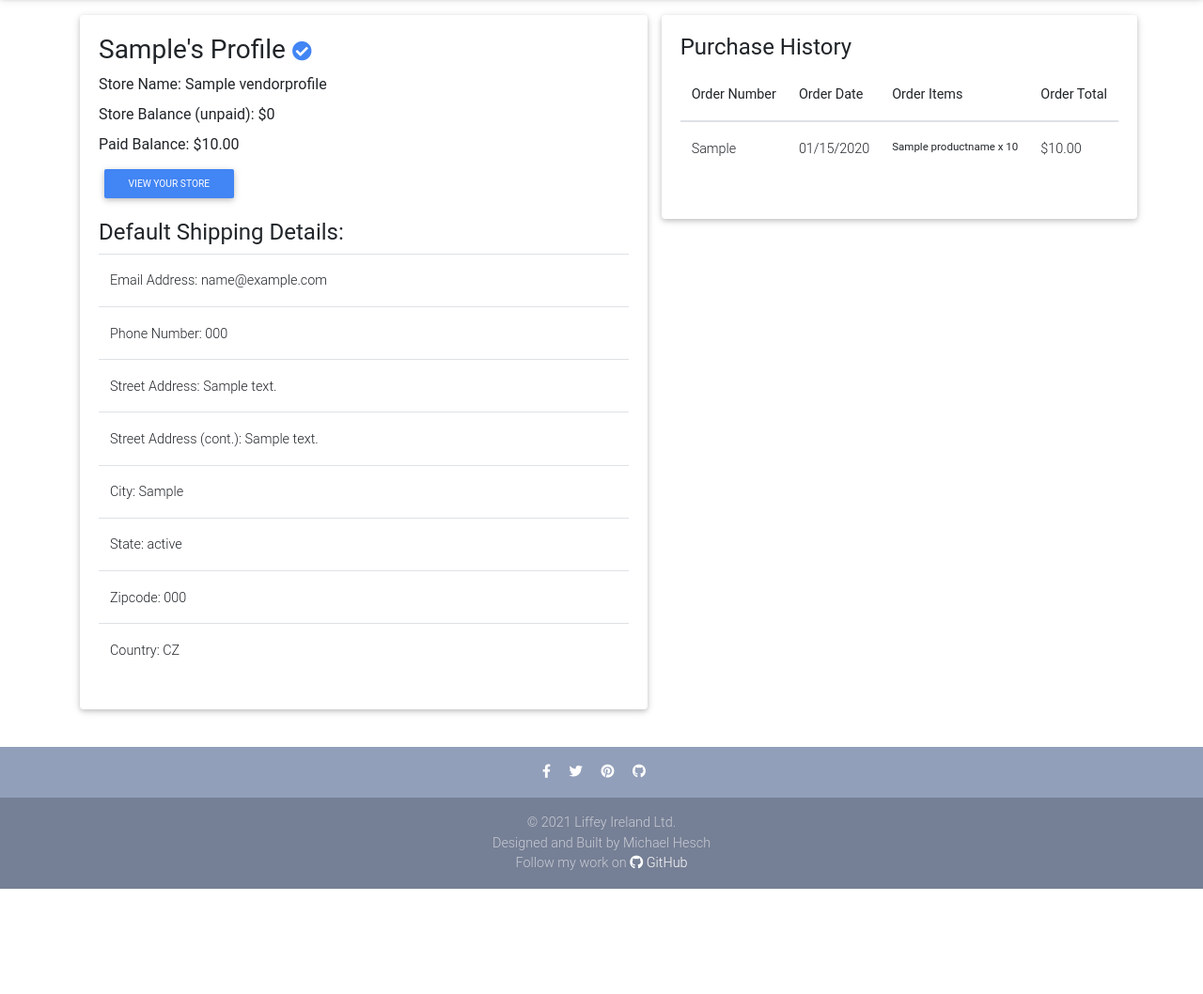
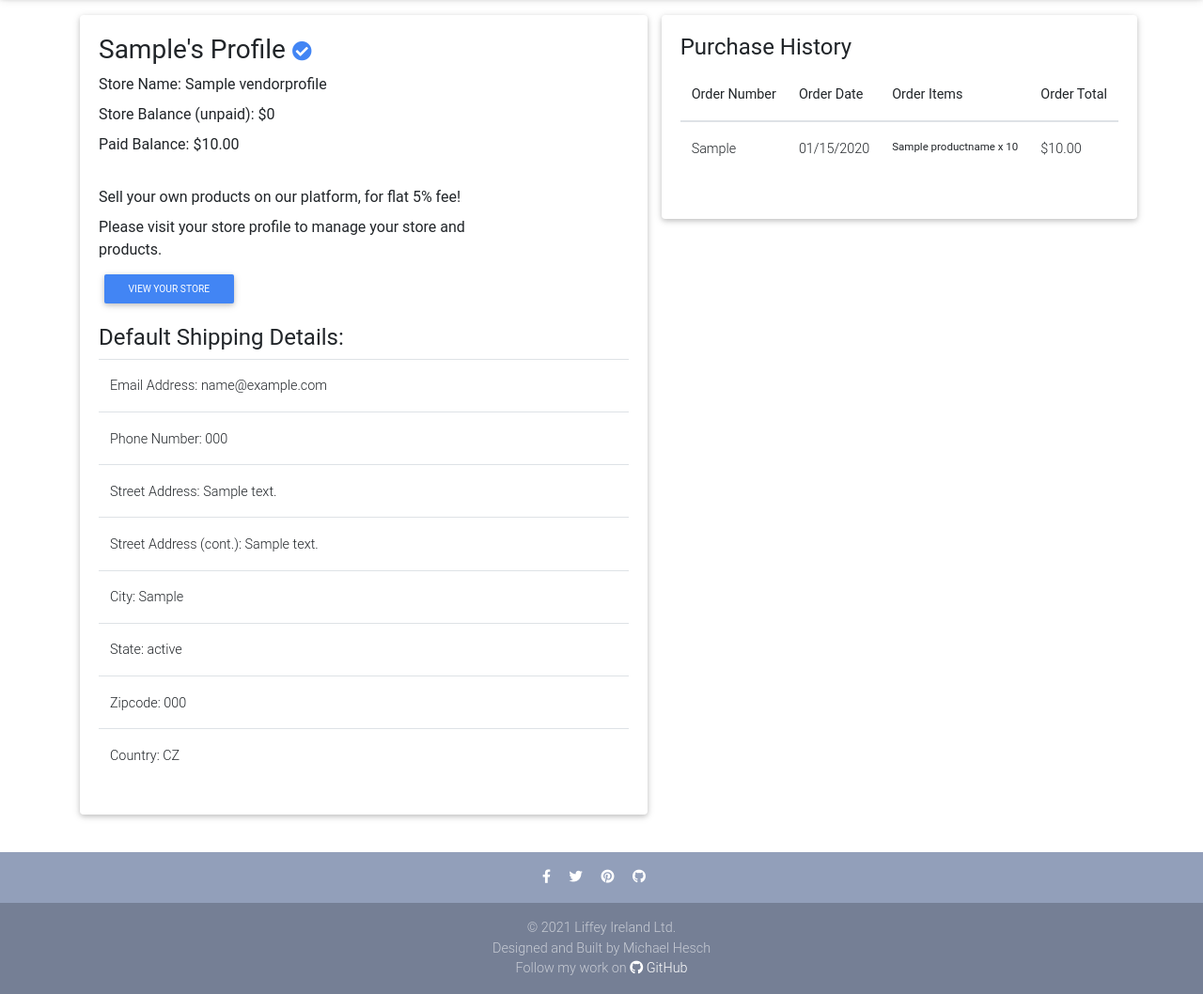
Before and after one commit to michaelhesch/ci-ms-4, a Django app: page /profiles/sample/ in a window 1280 px wide. Shown: the part 65-1123 px from the top of the page at 94% size. Before the commit the page ends 1011 px from the top, so only its background shows below. Run offline with Django 3.2, Linux system fonts and the light colour scheme; a user stored in the database is signed in; tables that the repository leaves empty hold one stand-in row (values such as "Sample post"); some libraries are stand-ins or nearby versions.

Commit message:
Multiple enhancements to vendor store view and profile view, add ability to edit and delete products from your store, add ability to update store name

```diff
--- a/profiles/admin.py
+++ b/profiles/admin.py
@@ -5,15 +5,14 @@ from .models import UserProfile, VendorProfile
 
 class VendorProfileAdmin(admin.ModelAdmin):
     model = VendorProfile
-    """
+
     list_display = (
         'store_name',
     )
-    """
+
 
 
 class UserProfileAdmin(admin.ModelAdmin):
-
 
     list_display = (
         'user',
--- a/profiles/models.py
+++ b/profiles/models.py
@@ -1,3 +1,4 @@
+import random
 from django.db import models
 from django.dispatch import receiver
 from django.utils.text import slugify
@@ -31,7 +32,6 @@ class UserProfile(Profile):
     avatar_url = models.URLField(null=True, blank=True)
     verified = models.BooleanField(default=False)
     created_on = models.DateTimeField(auto_now_add=True)
-    vendor = models.BooleanField(default=False)
 
     class Meta:
         ordering = ['-created_on']
@@ -41,23 +41,9 @@ class UserProfile(Profile):
         return self.user.username
 
 
-@receiver(post_save, sender=User)
-def create_update_profile(sender,instance, created, **kwargs):
-    """
-    Create or update the user's profile
-    """
-    # If user profile is new, create new profile
-    if created:
-        UserProfile.objects.create(user=instance)
-    # If user profile exists already, save profile
-    instance.userprofile.save()
-
-
 class VendorProfile(UserProfile):
     store_name = models.CharField(max_length=100, null=True, blank=True, unique=True)
     store_slug = models.SlugField(max_length=200)
-    vendor_balance_unpaid = models.DecimalField(max_digits=20, decimal_places=2, default=0)
-    vendor_balance_paid = models.DecimalField(max_digits=20, decimal_places=2, default=0)
 
     class Meta:
         verbose_name_plural = 'Vendor Profiles'
@@ -66,9 +52,25 @@ class VendorProfile(UserProfile):
         return self.store_name
 
     def save(self, *args, **kwargs):
+        if not self.store_name:
+            random_value = random.randrange(10**1, 10**10)
+            store_name = str(self.user.username) + str(" 's Store") + str(random_value)
+            self.store_name = store_name
         slug_name = str(self.store_name)
         self.store_slug = slugify(slug_name)
         super(VendorProfile, self).save(*args, **kwargs)
 
     def get_vendor_slug(self):
         return self.store_slug
+
+
+@receiver(post_save, sender=User)
+def create_update_profile(sender,instance, created, **kwargs):
+    """
+    Create or update the user's profile
+    """
+    # If user profile is new, create new profile
+    if created:
+        VendorProfile.objects.create(user=instance)
+    # If user profile exists already, save profile
+    instance.userprofile.save()
--- a/profiles/templates/profiles/profile.html
+++ b/profiles/templates/profiles/profile.html
@@ -15,16 +15,13 @@
                         <h3>
                             {{ request.user|capfirst }}'s Profile {% if verified is True %}<i class="fas fa-check-circle fa-xs text-primary"></i>{% endif %}
                         </h3>
-                        {% if profile.vendor %}
-                        <p class="mb-2">Store Name: {{ vendor.store_name }}</p>
+                        <p class="mb-2">Store Name: {{ vendor.store_name|capfirst }}</p>
                         <p class="mb-2">Store Balance (unpaid): ${{ unpaid_balance|intcomma }}</p>
                         <p class="mb-2">Paid Balance: ${{ paid_balance|intcomma }}</p>
+                        <br>
+                        <p class="mb-2">Sell your own products on our platform, for flat 5% fee!</p>
+                        <p class="mb-2">Please visit your store profile to manage your store and products.</p>
                         <a href="{% url 'profiles:vendorprofile' store_slug=vendor.store_slug %}"class="button btn btn-primary btn-sm">View Your Store</a>
-                        {% else %}
-                        <p class="mb-2">Would you like to sell your own products on our platform?</p>
-                        <p class="mb-2">Liffey charges a flat 5% fee to sell any graphics card onboarded on our platform.</p>
-                        <a href="{% url 'profiles:vendorprofile' store_slug=vendor.store_slug %}"class="button btn btn-primary btn-sm">Become a Vendor</a>
-                        {% endif %}
                     </div>
                 </div>
                 <div class="row mt-3">
--- a/profiles/urls.py
+++ b/profiles/urls.py
@@ -6,6 +6,7 @@ from .views import (
     ProfileView,
     OrderHistoryView,
     VendorStoreView,
+    request_vendor_payment,
 )
 
 app_name = apps.ProfilesConfig.name
@@ -14,4 +15,5 @@ urlpatterns = [
     path('<username>/', ProfileView.as_view(), name='profile'),
     path('order-history/', OrderHistoryView.as_view(), name='orderhistory'),
     path('vendor/<store_slug>/', VendorStoreView.as_view(), name='vendorprofile'),
+    path('request-vendor-payment/<user>', request_vendor_payment, name="request_payment"),
 ]
--- a/profiles/views.py
+++ b/profiles/views.py
@@ -1,8 +1,11 @@
 from django.contrib import messages
-from django.shortcuts import render
+from django.contrib.auth.decorators import login_required
+from django.http.response import HttpResponse
+from django.shortcuts import render, redirect, reverse
 from django.core.paginator import Paginator
 from django.forms.models import model_to_dict
 from django.views.generic import View, ListView
+from django.views.decorators.http import require_POST
 from django.contrib.auth.mixins import LoginRequiredMixin
 
 from .models import UserProfile, VendorProfile
@@ -27,9 +30,6 @@ class ProfileView(LoginRequiredMixin, View):
         for order in paid_orders:
             paid_balance += order.vendor_amount
 
-        #if orders.count() > 6:
-        paginator = Paginator(orders, 6)
-
         context = {
             'username': profile.user,
             'verified': profile.verified,
@@ -39,7 +39,6 @@ class ProfileView(LoginRequiredMixin, View):
             'vendor': vendor_profile,
             'unpaid_balance': unpaid_balance,
             'paid_balance': paid_balance,
-            'page_obj': paginator,
         }
 
         return render(self.request, "profile.html", context)
@@ -135,3 +134,25 @@ class OrderHistoryView(LoginRequiredMixin, ListView):
         orders = Order.objects.get(user=self.request.user, ordered=True)
         self.queryset = orders.all()
         return super().get_queryset()
+
+
+@login_required
+def request_vendor_payment(request, user):
+    try:
+        vendor = VendorProfile.objects.get(user=request.user)
+        store_slug = vendor.store_slug
+        unpaid_orders = OrderItem.objects.filter(vendor=vendor, ordered=True, vendor_paid=False)
+
+        if unpaid_orders:
+            for order in unpaid_orders:
+                order.vendor_paid = True
+                order.save()
+
+            messages.success(request, "Your payment has been requested!")
+            return redirect(reverse("profiles:vendorprofile", kwargs={'store_slug': store_slug}))
+        else:
+            messages.success(request, "You don't have any unpaid orders!")
+            return redirect(reverse("profiles:vendorprofile", kwargs={'store_slug': store_slug}))
+    except Exception as e:
+        messages.error(request, f"An unexpected error occured: {e}.")
+        return redirect(reverse("profiles:vendorprofile", kwargs={'store_slug': store_slug}))
```
Also changed, not shown: profiles/templates/profiles/vendor_store.html (+41 -6 lines), profiles/migrations/0007_auto_20211214_1722.py (added), profiles/migrations/0008_rename_vendor_userprofile_vendor_status.py (added), profiles/migrations/0009_remove_userprofile_vendor_status.py (added).
